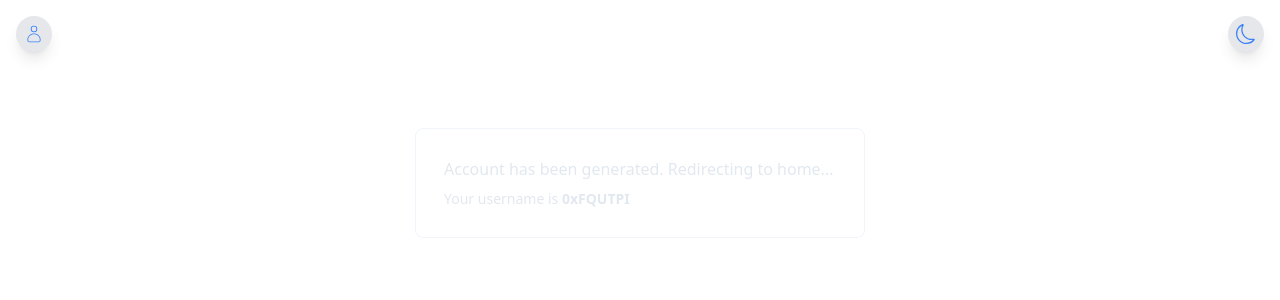
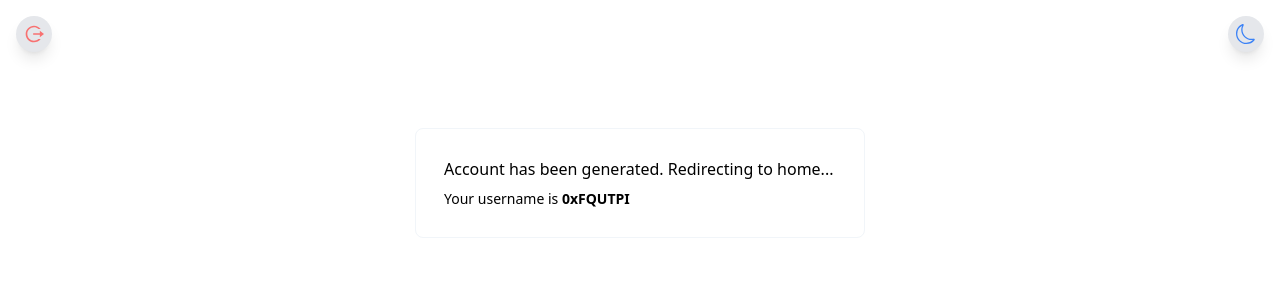
Before and after one commit to mikias21/dorkitall, a Next.js app: page /account in a window 1280 px wide. Both pictures are taken after a click on the button "Generate account". Shown: the top 300 px of the page. Built offline with nearby package versions, Linux system fonts and the light colour scheme.

Commit message:
Worked on user state and UI updates

```diff
--- a/src/Components/UserAccountButton.jsx
+++ b/src/Components/UserAccountButton.jsx
@@ -1,14 +1,31 @@
 import {CiUser} from "react-icons/ci";
 import {useRouter} from 'next/navigation';
+import {useSelector, useDispatch} from 'react-redux';
+import { RiLogoutCircleRLine } from "react-icons/ri";
+import {removeUserName} from '../store/userSlice';
 
 const UserAccountButton = () => {
 
+	const user = useSelector(state => state.user.userName);
+	const dispatch = useDispatch();
+
 	const router = useRouter();
+
+	const logOut = () => {
+		dispatch(removeUserName());
+	}
 
 	return(
 		<div className='fixed top-4 left-4 mb-4'>
-			<div className="cursor-pointer text-xl p-2 rounded-full bg-gray-200 shadow-lg" onClick={() => router.push('/account')}>
-				<CiUser className="text-blue-500" title="User"/>
+			<div className="cursor-pointer text-xl p-2 rounded-full bg-gray-200 shadow-lg">
+				{user ?
+					(
+						<RiLogoutCircleRLine className="text-red-400" title="Logout" onClick={logOut}/>
+					) :
+					(
+						<CiUser className="text-blue-500" title="User" onClick={() => router.push('/account')}/>
+					)
+				}
 			</div>
 		</div>
 	);
--- a/src/app/account/page.jsx
+++ b/src/app/account/page.jsx
@@ -2,13 +2,16 @@
 
 import {useState} from 'react';
 import {useRouter} from 'next/navigation';
+import {useDispatch} from 'react-redux';
+import {setUserName} from '../../store/userSlice';
 
 const Login = () => {
 
 	const [loading, setLoading] = useState(false);
 	const [noAccount, setNoAccount] = useState(false);
-	const [userName, setUserName] = useState();
+	const [userName, setUserNameValue] = useState();
 	const router = useRouter();
+	const dispatch = useDispatch();
 
 	const generateUserAccount = () => {
 		setLoading(true);
@@ -20,12 +23,13 @@ const Login = () => {
 				let index = Math.floor(Math.random() * (combinations.length - 1 - 0 + 1));
 				name += combinations[index];
 			}
-			setUserName(name);
+
+			setUserNameValue(name);
+			dispatch(setUserName(name));
 			setLoading(false);
 			setNoAccount(true);
 
 			setTimeout(() => {router.push('/');}, 2000);
-
 		}, 2000);
 	}
 
@@ -35,13 +39,13 @@ const Login = () => {
 				{noAccount ?
 					(
 						<>
-							<p className="text-md text-slate-200">Account has been generated. Redirecting to home...</p>
-							<p className="text-sm mt-2 text-slate-200">Your username is <strong>{userName}</strong></p>
+							<p className="text-md dark:text-slate-200">Account has been generated. Redirecting to home...</p>
+							<p className="text-sm mt-2 dark:text-slate-200">Your username is <strong>{userName}</strong></p>
 						</>
 					) :
 					(
 						<>
-							<p className="text-lg font-semibold text-slate-200">Create account and become contributer</p>
+							<p className="text-lg font-semibold dark:text-slate-200">Create account and become contributer</p>
 							<button onClick={generateUserAccount} className="mt-5 w-44 bg-blue-500 p-3 text-white rounded-full">
 								{loading ?
 									(
--- a/src/store/index.js
+++ b/src/store/index.js
@@ -2,6 +2,7 @@ import {configureStore} from "@reduxjs/toolkit";
 import tagReducer from "./tagSlice";
 import domainReducer from "./domainSlice";
 import themeReducer from "./themeSlice";
+import userReducer from "./userSlice";
 import {saveToLocalStorage, loadFromLocalStorage} from '../utils/LocalStorage';
 
 const loadInitialState = () => {
@@ -9,7 +10,8 @@ const loadInitialState = () => {
 	return savedState || {
 		tag: {selectedTag: ""},
 		domain: {domain: ""},
-		theme: {isDarkMode: false}
+		theme: {isDarkMode: false},
+		user: {userName: ""},
 	};
 };
 
@@ -18,6 +20,7 @@ export const store = configureStore({
 		tag: tagReducer,
 		domain: domainReducer,
 		theme: themeReducer,
+		user: userReducer,
 	},
 	preloadedState: loadInitialState(),
 });
--- /dev/null
+++ b/src/store/userSlice.js
@@ -0,0 +1,21 @@
+import {createSlice} from '@reduxjs/toolkit';
+
+const initialState = {
+	userName: ''
+};
+
+const userSlice = createSlice({
+	name: 'user',
+	initialState,
+	reducers: {
+		setUserName: (state, action) => {
+			state.userName = action.payload;
+		},
+		removeUserName: (state, action) => {
+			state.userName = '';
+		}
+	}
+});
+
+export const {setUserName, removeUserName} = userSlice.actions;
+export default userSlice.reducer;
```
